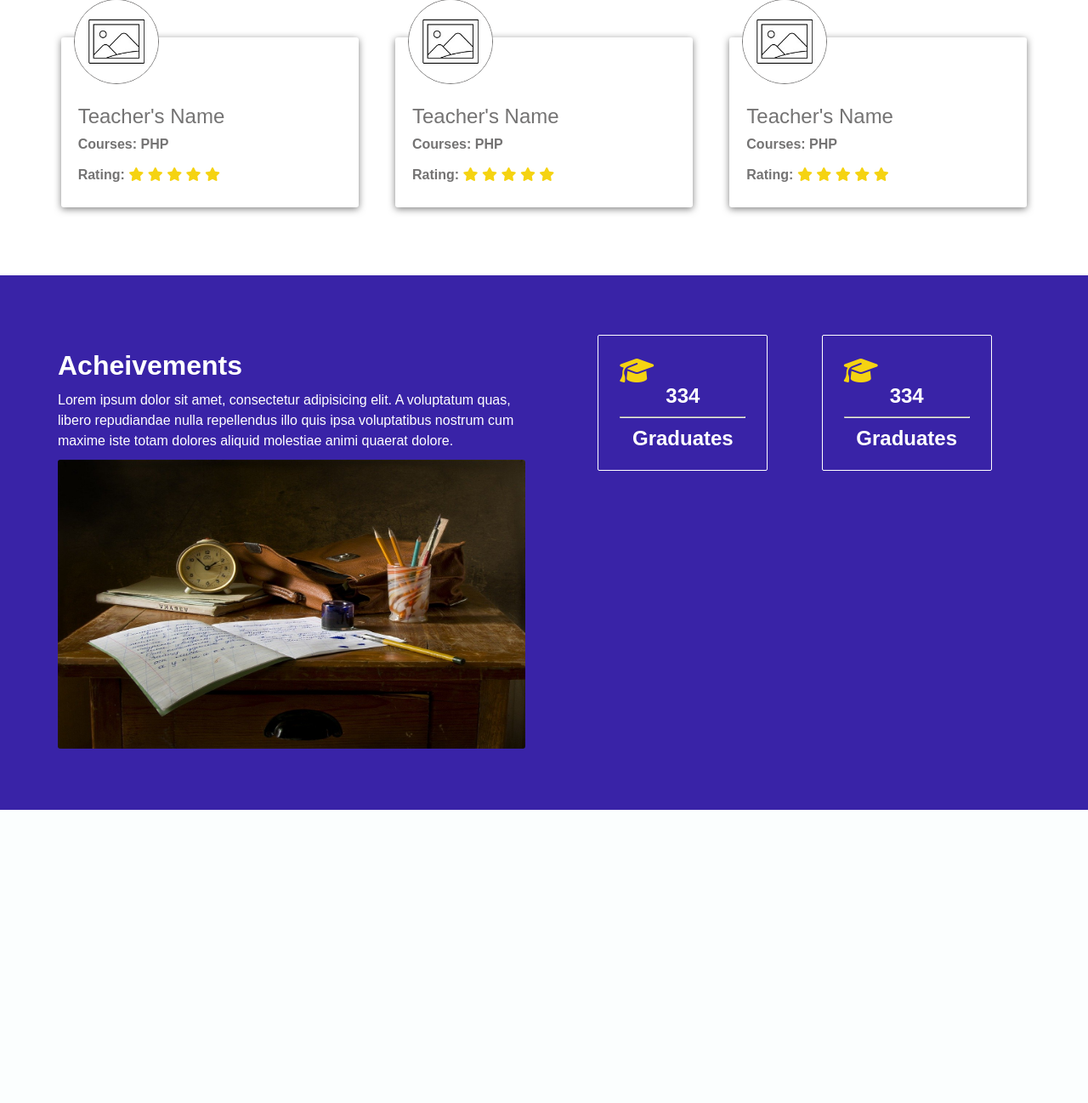
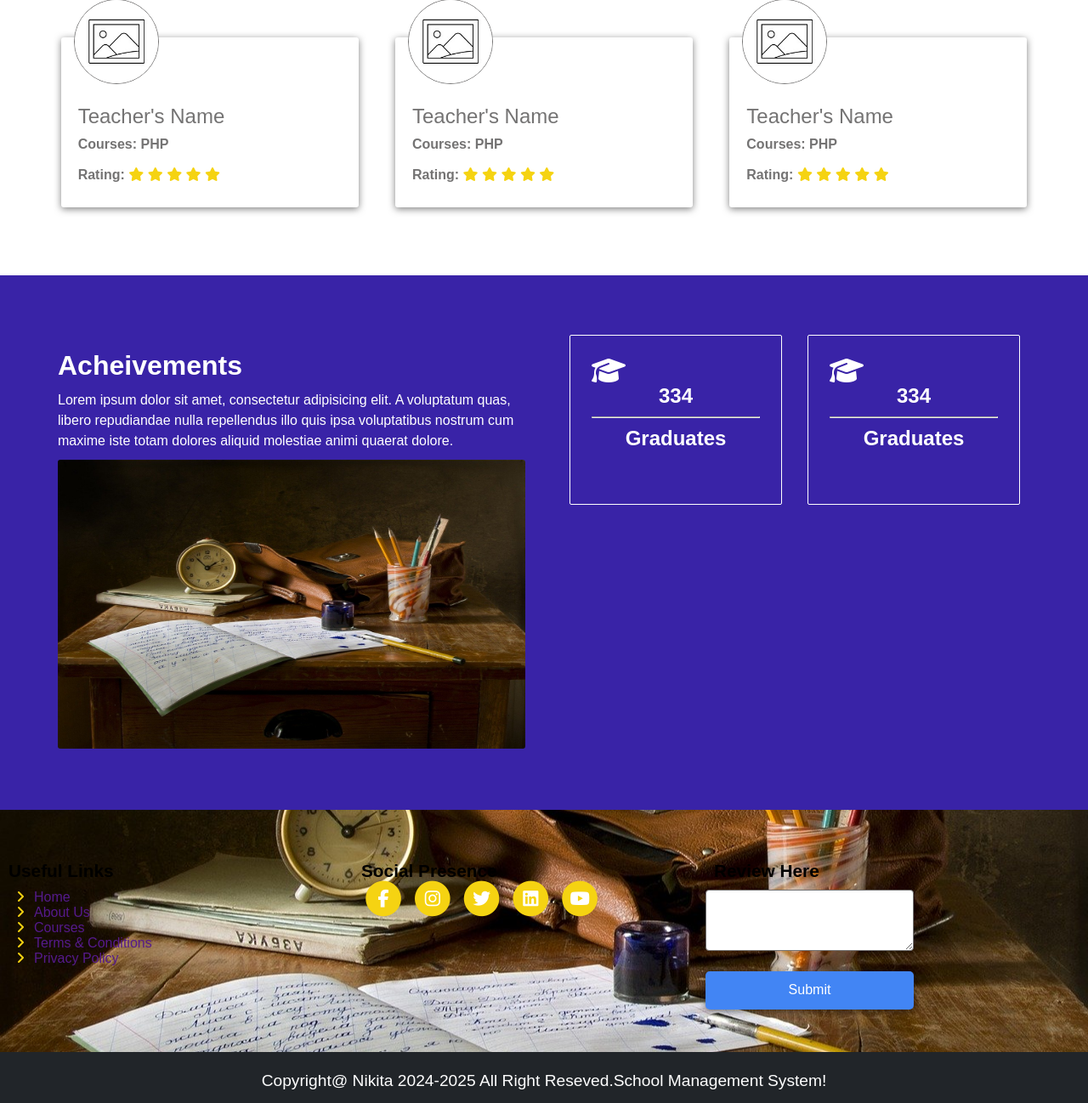
Before and after one commit to nikitanishad/School-Management-System, a PHP site: page / in a window 1280 px wide. Shown: the part 2624-3922 px from the top of the page at 85% size. Before the commit the page ends 3577 px from the top, so only its background shows below. Run offline with PHP 8.4, Linux system fonts and the light colour scheme.

Commit message:
Add some code

```diff
--- a/css/style.css
+++ b/css/style.css
@@ -155,9 +155,6 @@
 }
 
 .form label{
- /* position: absolute;
- top: 229px;
- left: 802px; */
  font-size: 1rem;
  color: #757575;
  cursor: text;
@@ -414,13 +411,13 @@
   justify-content: space-evenly;
 }
 .education{
-    width: 200px;
-    border: 1px solid #fff;
-    height: 160px;
-    padding: 25px;
-    border-radius: 2px;
-    color: #fff;
-    margin-bottom: 10px;
+  width: 250px;
+  border: 1px solid #fff;
+  height: 200px;
+  padding: 25px;
+  border-radius: 2px;
+  color: #fff;
+  margin-bottom: 10px;
 
 }
 
@@ -430,10 +427,6 @@
 hr{
   color: #f5d312;
 }
-.fas {
-  color: #f5d312;
-}
-
 .educ-card h2{
   text-align: center;
   margin: 0 0 10px 0;
@@ -443,3 +436,70 @@ hr{
   margin: 10px 0 0 0;
   font-size: 1.5rem;
 }
+
+/* footer section */
+
+.footer-section{
+  padding: 50px 0;
+  display: flex;
+  justify-content: space-between;
+  background-image: url("/images/study.jpg");
+  background-repeat: no-repeat;
+  background-position: center;
+  object-fit: cover;
+}
+.userful{
+  width: 350px;
+  font-size: 1rem;
+}
+
+.userful a{
+  text-decoration: none;
+  margin-top: 8px;
+
+}
+.social-section{
+  width: 350px;
+}
+.review{
+  width: 350px;
+  margin-right: 100px;
+}
+.footer-section h5{
+  font-size: 1.3rem;
+  margin: 10px;
+}
+
+.review-text{
+  border: 1px solid #747373;
+  width: 70%;
+  padding: 5px;
+  border-radius: 4px;
+}
+.review-btn{
+  width: 70%;
+  height: 45px;
+  padding: 10px;
+  background-color: #4285f4;
+  outline: none;
+  border: none;
+  border-radius: 5px;
+  color: #fff;
+  font-size: 16px;
+  margin-top: 20px;
+  box-shadow: 0px 2px 8px rgba(0,0,0,0.5);
+}
+
+.footer {
+  width: 100%;
+  height: 60px;
+  background-color: #212529;
+  color: #fff;
+  padding: 10px;
+}
+
+.footer p{
+  margin-top: 13px;
+  text-align: center;
+  font-size: 1.2rem;
+}
--- /dev/null
+++ b/footer.php
@@ -0,0 +1,72 @@
+
+<footer>
+  <div class="footer-section">
+    <div class="userful">
+      <div class="">
+        <h5>Useful Links</h5>
+
+        <ul class="fa-ul ml-4">
+          <li><a href="" class="text-light">
+              <i class="fa-li fa fa-angle-right"></i>Home</a></li>
+          <li><a href="" class="text-light">
+            <i class="fa-li fa fa-angle-right"></i>About Us</a></li>
+          <li><a href="" class="text-light">
+            <i class="fa-li fa fa-angle-right"></i>Courses</a></li>
+          <li><a href="" class="text-light">
+            <i class="fa-li fa fa-angle-right"></i>Terms &amp; Conditions</a></li>
+          <li><a href="" class="text-light">
+            <i class="fa-li fa fa-angle-right"></i>Privacy Policy</a></li>
+        </ul>
+      </div>
+      </div>
+    <div class="social-section">
+      <div class="">
+        <h5>Social Presence</h>
+        <div class="">
+          <span class="fa-stack">
+            <i class="fa fa-circle fa-stack-2x"></i>
+            <i class="fab fa-facebook-f fa-stack-1x fa-inverse text-dark"></i>
+          </span>
+          <span class="fa-stack">
+            <i class="fa fa-circle fa-stack-2x"></i>
+            <i class="fab fa-instagram fa-stack-1x fa-inverse text-dark"></i>
+          </span>
+          <span class="fa-stack">
+            <i class="fa fa-circle fa-stack-2x"></i>
+            <i class="fab fa-twitter fa-stack-1x fa-inverse text-dark"></i>
+          </span>
+          <span class="fa-stack">
+            <i class="fa fa-circle fa-stack-2x"></i>
+            <i class="fab fa-linkedin fa-stack-1x fa-inverse text-dark"></i>
+          </span>
+          <span class="fa-stack">
+            <i class="fa fa-circle fa-stack-2x"></i>
+            <i class="fab fa-youtube fa-stack-1x fa-inverse text-dark"></i>
+          </span>
+        </div>
+      </div>
+    </div>
+   <div class="review">
+      <div class="">
+        <h5>Review Here</h5>
+        <form action="">
+         <div class="" >
+            <textarea class="review-text" rows="4"></textarea>
+          </div>
+          <button class="review-btn">Submit</button>
+        </form>
+      </div>
+   </div>
+  </div>
+</footer>
+
+<div class="footer">
+  <p>
+   Copyright@ Nikita 2024-2025 All Right Reseved.School Management System!
+  </p>
+ </div>
+
+    </div>
+  </section>
+</body>
+</html>
--- /dev/null
+++ b/header.php
@@ -0,0 +1,32 @@
+<!DOCTYPE html>
+<html lang="en">
+<head>
+  <meta charset="UTF-8">
+  <meta name="viewport" content="width=device-width, initial-scale=1.0">
+  <title>SMS</title>
+  <link rel="stylesheet" href="https://cdnjs.cloudflare.com/ajax/libs/font-awesome/6.5.1/css/all.min.css" integrity="sha512-DTOQO9RWCH3ppGqcWaEA1BIZOC6xxalwEsw9c2QQeAIftl+Vegovlnee1c9QX4TctnWMn13TZye+giMm8e2LwA==" crossorigin="anonymous" referrerpolicy="no-referrer" />
+  <link rel="stylesheet" href="css/style.css">
+ </head>
+<body>
+<section>
+ <div class="container">
+     <!-- navbar -->
+    <nav class="navbar">
+      <a href="#" class="sms-item"><b>SMS</b></a>
+      <div class="list">
+        <div class="list-item1">
+         <ul>
+           <li><a href="#">Home</a></li>
+           <li><a href="#">About us</a></li>
+           <li><a href="#">Courses</a></li>
+           <li><a href="#">Events</a></li>
+           <li><a href="#">Home</a></li>
+         </ul>
+        </div>
+        <div class="list-item2">
+          <ul>
+            <li><i class="fa-solid fa-user"></i><a href="">Users login</a></li>
+          </ul>
+        </div>
+      </div>
+    </nav>
--- a/index.php
+++ b/index.php
@@ -1,35 +1,4 @@
-<!DOCTYPE html>
-<html lang="en">
-<head>
-  <meta charset="UTF-8">
-  <meta name="viewport" content="width=device-width, initial-scale=1.0">
-  <title>SMS</title>
-  <link rel="stylesheet" href="https://cdnjs.cloudflare.com/ajax/libs/font-awesome/6.5.1/css/all.min.css" integrity="sha512-DTOQO9RWCH3ppGqcWaEA1BIZOC6xxalwEsw9c2QQeAIftl+Vegovlnee1c9QX4TctnWMn13TZye+giMm8e2LwA==" crossorigin="anonymous" referrerpolicy="no-referrer" />
-  <link rel="stylesheet" href="css/style.css">
- </head>
-<body>
-<section>
- <div class="container">
-     <!-- navbar -->
-    <nav class="navbar">
-      <a href="#" class="sms-item"><b>SMS</b></a>
-      <div class="list">
-        <div class="list-item1">
-         <ul>
-           <li><a href="#">Home</a></li>
-           <li><a href="#">About us</a></li>
-           <li><a href="#">Courses</a></li>
-           <li><a href="#">Events</a></li>
-           <li><a href="#">Home</a></li>
-         </ul>
-        </div>
-        <div class="list-item2">
-          <ul>
-            <li><i class="fa-solid fa-user"></i><a href="">Users login</a></li>
-          </ul>
-        </div>
-      </div>
-    </nav>
+<?php include('header.php') ?>
 
     <!--hero sections  -->
      <div class="landing-page">
@@ -250,9 +219,13 @@
         </div>
       </section>
 
-        <!--  -->
+        <!-- pepole saye -->
 
-    </div>
-  </section>
-</body>
-</html>
+        <section>
+          <div>
+
+          </div>
+        </section>
+
+        <!-- footer -->
+      <?php include('footer.php') ?>
```
Also changed, not shown: login.php (added).
